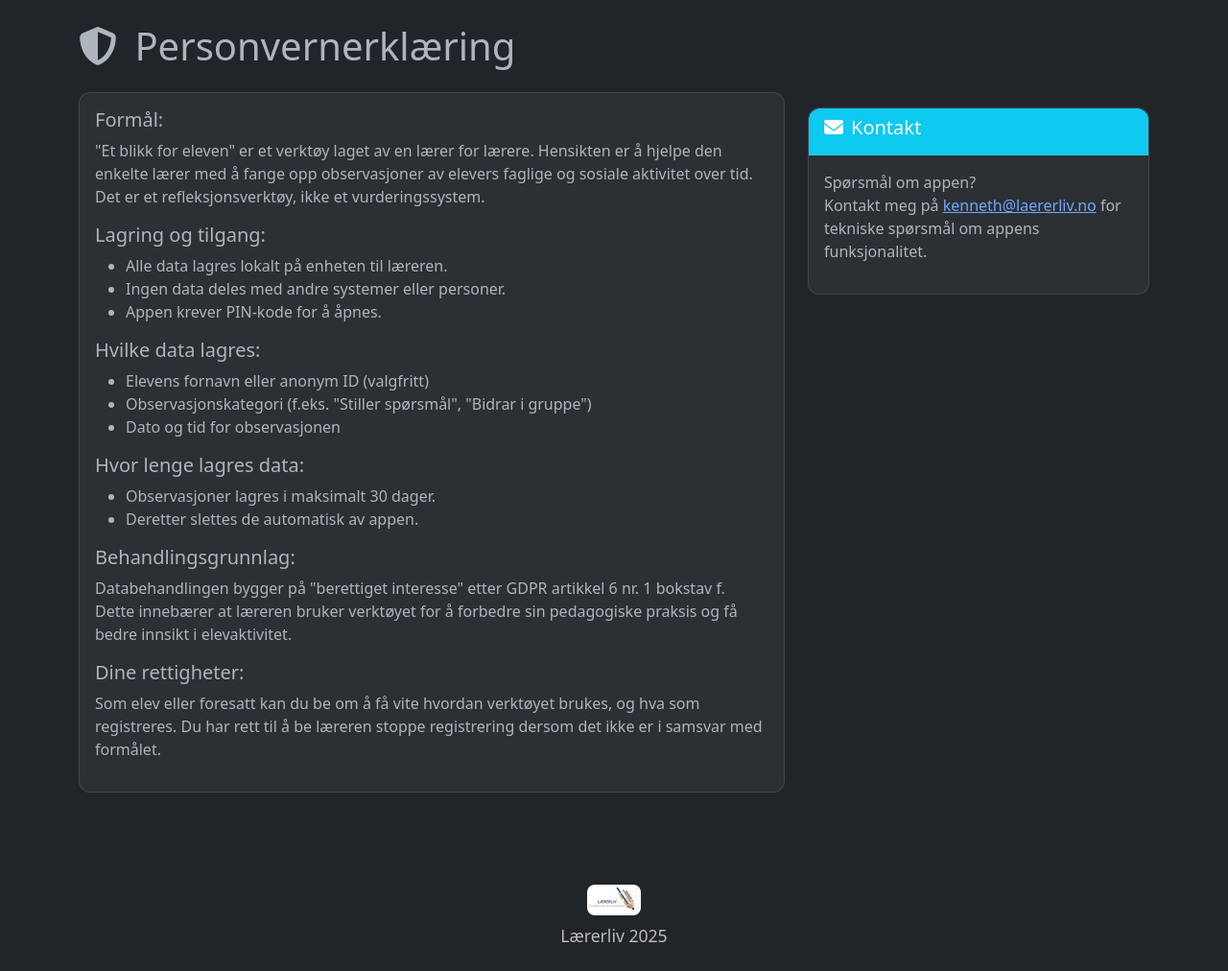
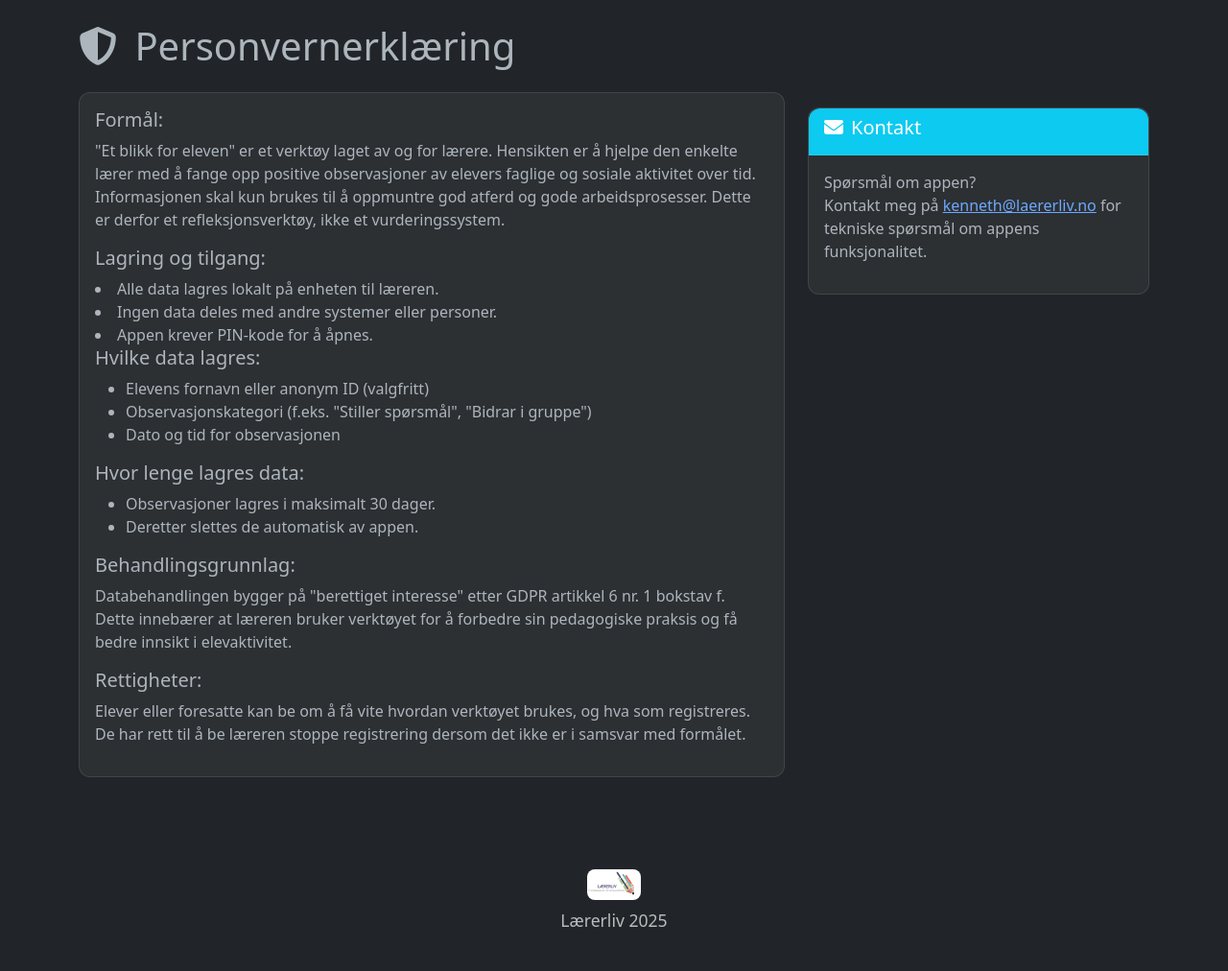
Before and after one commit to barx10/elevobservasjon, a Flask app: page /privacy_info in a window 1280 px wide. Shown: the part 63-1075 px from the top of the page at 96% size. After the commit the page ends 1029 px from the top, so only its background shows below. Run offline with Flask 3, Linux system fonts and the light colour scheme.

Commit message:
endret tekst i privacy

```diff
--- a/templates/privacy_info.html
+++ b/templates/privacy_info.html
@@ -16,8 +16,8 @@
         <div class="card mb-4">
             <div class="card-body">
                 <h5>Formål:</h5>
-                <p>"Et blikk for eleven" er et verktøy laget av en lærer for lærere. Hensikten er å hjelpe den enkelte lærer med å fange opp observasjoner av elevers faglige og sosiale aktivitet over tid. Det er et refleksjonsverktøy, ikke et vurderingssystem.</p>
-                <h5>Lagring og tilgang:</h5>
+                <p>"Et blikk for eleven" er et verktøy laget av og for lærere. Hensikten er å hjelpe den enkelte lærer med å fange opp positive observasjoner av elevers faglige og sosiale aktivitet over tid. Informasjonen skal kun brukes til å oppmuntre god atferd og gode arbeidsprosesser. Dette er derfor et refleksjonsverktøy, ikke et vurderingssystem.</p>
+                <h5>Lagring og tilgang:</h5
                 <ul>
                     <li>Alle data lagres lokalt på enheten til læreren.</li>
                     <li>Ingen data deles med andre systemer eller personer.</li>
@@ -36,8 +36,8 @@
                 </ul>
                 <h5>Behandlingsgrunnlag:</h5>
                 <p>Databehandlingen bygger på "berettiget interesse" etter GDPR artikkel 6 nr. 1 bokstav f. Dette innebærer at læreren bruker verktøyet for å forbedre sin pedagogiske praksis og få bedre innsikt i elevaktivitet.</p>
-                <h5>Dine rettigheter:</h5>
-                <p>Som elev eller foresatt kan du be om å få vite hvordan verktøyet brukes, og hva som registreres. Du har rett til å be læreren stoppe registrering dersom det ikke er i samsvar med formålet.</p>
+                <h5>Rettigheter:</h5>
+                <p>Elever eller foresatte kan be om å få vite hvordan verktøyet brukes, og hva som registreres. De har rett til å be læreren stoppe registrering dersom det ikke er i samsvar med formålet.</p>
             </div>
         </div>
     </div>
```
